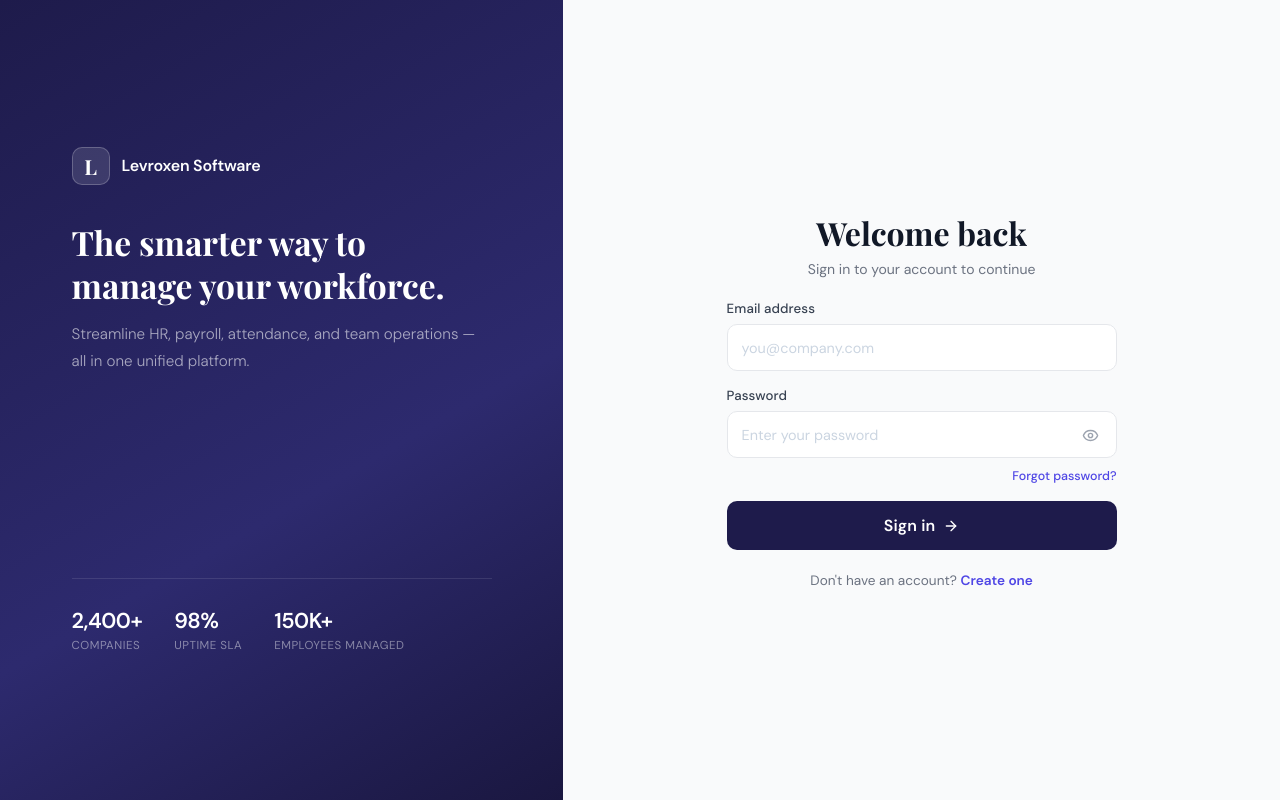
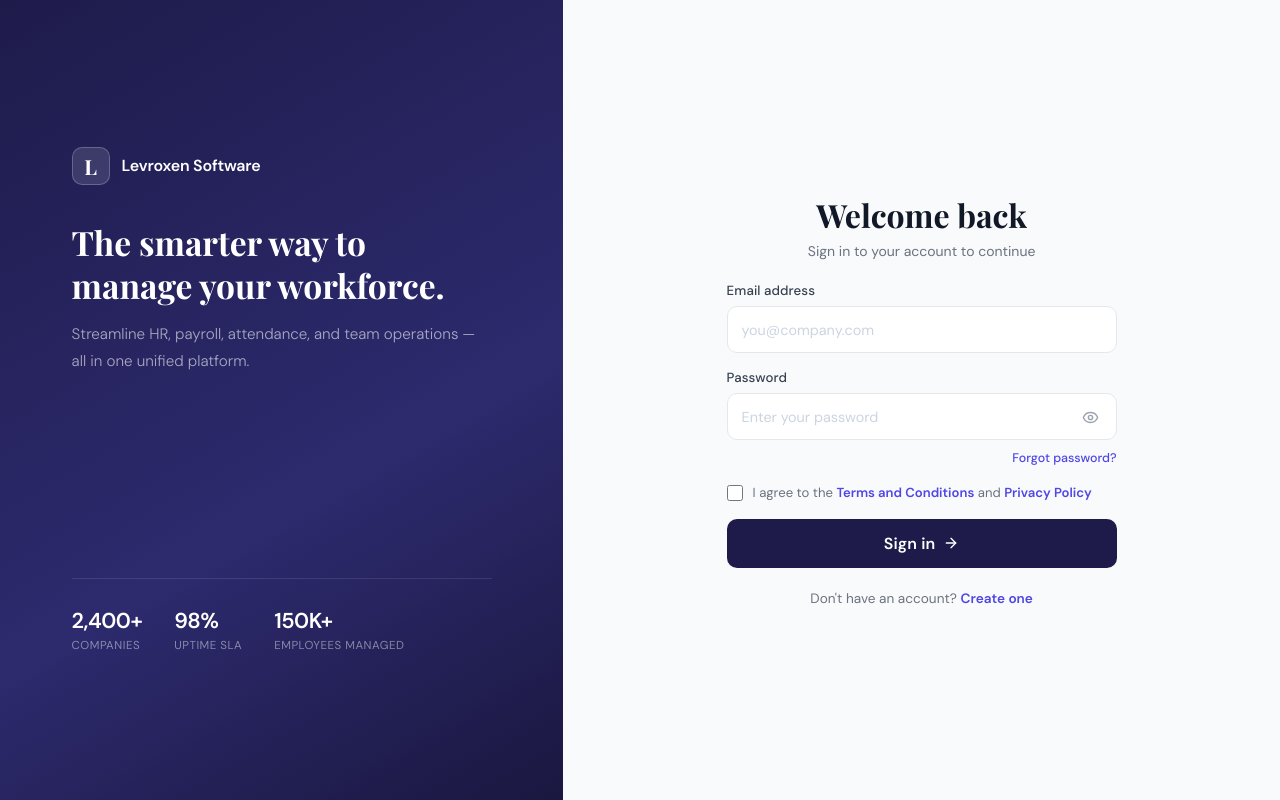
Before and after one commit to jlbgroups/HRM, a React (Vite) app in the folder hrm-frontend/: page /login in a window 1280 px wide. Built offline with nearby package versions, Linux system fonts and the light colour scheme; no server answers.

Commit message:
fix: fixed designation terms and condition profile

```diff
--- a/hrm-frontend/src/admin/employees/AddEmployeePage.jsx
+++ b/hrm-frontend/src/admin/employees/AddEmployeePage.jsx
@@ -176,7 +176,7 @@ function AddEmployee() {
     { label: "Full Name",        id: "field-name",         field: "name",         type: "text",     icon: <UserPlus size={16} aria-hidden="true" style={iconBase} />, placeholder: "John Doe", required: true },
     { label: "Work Email",       id: "field-email",        field: "email",        type: "email",    icon: <Mail size={16} aria-hidden="true" style={iconBase} />,    placeholder: "name@company.com", required: true },
     { label: "Access Password",  id: "field-password",     field: "password",     type: "password", icon: <Lock size={16} aria-hidden="true" style={iconBase} />,    placeholder: "Min. 6 characters", required: true },
-    { label: "Contact Number",   id: "field-phone",        field: "phone",        type: "tel",      icon: <Phone size={16} aria-hidden="true" style={iconBase} />,   placeholder: "+91 98765 43210", required: true },
+    { label: "Contact Number",   id: "field-phone",        field: "phone",        type: "tel",      icon: <Phone size={16} aria-hidden="true" style={iconBase} />,   placeholder: "+91 9703296994", required: true },
     { label: "Joining Date",     id: "field-joining-date", field: "joining_date", type: "date",     icon: <Calendar size={16} aria-hidden="true" style={iconBase} />, placeholder: "", required: true },
     { label: "Salary (₹)",       id: "field-salary",       field: "salary",       type: "number",   icon: <DollarSign size={16} aria-hidden="true" style={iconBase} />, placeholder: "e.g., 50000", required: false },
   ];
--- a/hrm-frontend/src/auth/Login.jsx
+++ b/hrm-frontend/src/auth/Login.jsx
@@ -11,11 +11,16 @@ function Login() {
   const [showPassword, setShowPassword] = useState(false);
   const [loading, setLoading] = useState(false);
   const [focusedField, setFocusedField] = useState(null);
+  const [termsAccepted, setTermsAccepted] = useState(false);
 
   const navigate = useNavigate();
 
   const loginUser = async (e) => {
     e.preventDefault();
+    if (!termsAccepted) {
+      alert("Please accept the Terms and Conditions to continue.");
+      return;
+    }
     setLoading(true);
     try {
       localStorage.clear();
@@ -84,6 +89,7 @@ function Login() {
         .fi1 { animation: slideIn 0.5s  ease both 0.30s; }
         .fi2 { animation: slideIn 0.5s  ease both 0.45s; }
         .fi3 { animation: slideIn 0.5s  ease both 0.60s; }
+        .f5  { animation: fadeUp  0.45s ease both 0.30s; }
 
         .submit-btn:hover:not(:disabled) {
           background: #312E81 !important;
@@ -92,6 +98,23 @@ function Login() {
         }
         .submit-btn:active { transform: translateY(0) !important; }
         .eye-btn:hover { color: #4F46E5 !important; }
+
+        .terms-checkbox-input {
+          width: 16px;
+          height: 16px;
+          accent-color: #4F46E5;
+          cursor: pointer;
+          margin: 0;
+          flex-shrink: 0;
+        }
+        .terms-label:hover { color: #374151; }
+        .terms-link {
+          color: #4F46E5;
+          text-decoration: none;
+          font-weight: 600;
+          cursor: pointer;
+        }
+        .terms-link:hover { text-decoration: underline; }
 
         ::placeholder { color: #CBD5E1; font-size: 0.9rem; }
         input, select { font-family: 'DM Sans', sans-serif; }
@@ -298,6 +321,44 @@ function Login() {
                 <div style={{ textAlign: "right", marginTop: "6px" }}>
                   <span style={s.forgotLink}>Forgot password?</span>
                 </div>
+              </div>
+
+              <div className="f5" style={{
+                display: "flex",
+                alignItems: "flex-start",
+                gap: "10px",
+                marginBottom: "1rem",
+                width: "100%",
+              }}>
+                <input
+                  type="checkbox"
+                  id="terms-checkbox"
+                  className="terms-checkbox-input"
+                  checked={termsAccepted}
+                  onChange={(e) => setTermsAccepted(e.target.checked)}
+                  disabled={loading}
+                  style={{ marginTop: "2px" }}
+                />
+                <label
+                  htmlFor="terms-checkbox"
+                  className="terms-label"
+                  style={{
+                    color: "#6B7280",
+                    fontSize: "0.82rem",
+                    lineHeight: "1.5",
+                    cursor: "pointer",
+                    userSelect: "none",
+                  }}
+                >
+                  I agree to the{" "}
+                  <a href="/terms" className="terms-link" target="_blank" rel="noopener noreferrer">
+                    Terms and Conditions
+                  </a>{" "}
+                  and{" "}
+                  <a href="/privacy" className="terms-link" target="_blank" rel="noopener noreferrer">
+                    Privacy Policy
+                  </a>
+                </label>
               </div>
 
               <div className="f4">
--- a/hrm-frontend/src/employee/profile/Profile.jsx
+++ b/hrm-frontend/src/employee/profile/Profile.jsx
@@ -5,7 +5,7 @@ import axios from "axios";
 import { KeyRound, User, Mail, Phone, Building2, Camera, Trash2, Bell } from "lucide-react";
 import { useTheme } from "../../context/ThemeContext";
 
-const API = "https://hrm-backend-vvqg.onrender.com/api/employee";
+const API = `${import.meta.env.VITE_API_URL || "https://hrm-backend-vvqg.onrender.com"}/api/employee`;
 
 const Profile = () => {
   const { isDark } = useTheme();
--- a/hrm-frontend/src/layouts/Footer.jsx
+++ b/hrm-frontend/src/layouts/Footer.jsx
@@ -4,9 +4,8 @@ import { Mail, Phone, MapPin } from "lucide-react";
 const Footer = () => {
   const companyName = "Levroxen Software Innovations";
   const email = "admin@levroxen.com";
-  const phone1 = "+91 83412 96994";
-  const phone2 = "+91 86884 56559";
-  const address = "Headquartered in USA";
+  const phone1 = "+91 9703296994";
+  const address = "905 N Pershing Ave, Salem, MO 65560-1144, United States";
   const copyright = `© ${new Date().getFullYear()} ${companyName}. All rights reserved.`;
 
   return (
@@ -272,10 +271,6 @@ const Footer = () => {
               <span className="shn-footer-contact-text">{phone1}</span>
             </div>
             <div className="shn-footer-contact-item">
-              <Phone size={16} className="shn-footer-contact-icon" aria-hidden="true" />
-              <span className="shn-footer-contact-text">{phone2}</span>
-            </div>
-            <div className="shn-footer-contact-item">
               <MapPin size={16} className="shn-footer-contact-icon" aria-hidden="true" />
               <span className="shn-footer-contact-text">{address}</span>
             </div>
--- a/hrm-frontend/src/layouts/Navbar.jsx
+++ b/hrm-frontend/src/layouts/Navbar.jsx
@@ -1,5 +1,4 @@
 import { useState } from "react";
-import logoImg from "../assets/logo.png";
 import { NavLink, Link } from "react-router-dom";
 import { Globe, X, Menu } from "lucide-react";
 import { useWebsiteSettings } from "../hook/useWebsiteSettings";
@@ -260,7 +259,7 @@ const Navbar = () => {
       <nav className="shn-navbar" role="navigation" aria-label="Main navigation">
         <div className="shn-inner">
           <Link to="/" className="shn-brand" onClick={closeMenu}>
-            <img src={logoImg} alt={appName} />
+            <img src="/logo.png" alt={appName} />
           </Link>
 
           <ul className="shn-nav-links shn-desktop-only" role="list">
--- a/hrm-frontend/src/pages/Contact.jsx
+++ b/hrm-frontend/src/pages/Contact.jsx
@@ -28,7 +28,7 @@ const Contact = () => {
     {
       icon: Phone,
       label: "Call Support",
-      value: s?.phone || "+91 98765 43210",
+      value: s?.phone || "+91 9703296994",
       color: "#4F46E5",
       bg: "#EEF2FF",
       valueColor: "#059669",
@@ -44,7 +44,7 @@ const Contact = () => {
     {
       icon: MapPin,
       label: "Head Office",
-      value: s?.address || "Business Bay, Dubai / Kuppam, India",
+      value: s?.address || "905 N Pershing Ave, Salem, MO 65560-1144, United States",
       color: "#4F46E5",
       bg: "#EEF2FF",
       valueColor: "#6B7280",
--- a/hrm-frontend/src/superadmin/saas/WebsiteSettingsPage.jsx
+++ b/hrm-frontend/src/superadmin/saas/WebsiteSettingsPage.jsx
@@ -22,16 +22,16 @@ const DEFAULTS = {
   footer: {
     companyName: "Levroxen Software Innovations",
     tagline: "Next-gen HR management for modern businesses.",
-    email: "admin@levroxen.com", phone: "+91 98765 43210",
-    address: "Business Bay, Dubai / Kuppam, India",
+    email: "admin@levroxen.com", phone: "+91 9703296994",
+    address: "905 N Pershing Ave, Salem, MO 65560-1144, United States",
     copyright: "© 2025 Levroxen Software Innovations. All rights reserved.",
     logo: "",
   },
   contact: {
     title: "Get in Touch",
     subtitle: "Have questions about our HR modules? Our team is ready to help.",
-    email: "admin@levroxen.com", phone: "+91 98765 43210",
-    address: "Business Bay, Dubai / Kuppam, India",
+    email: "admin@levroxen.com", phone: "+91 9703296994",
+    address: "905 N Pershing Ave, Salem, MO 65560-1144, United States",
   },
   pricing: {
     title: "Simple, Scalable Pricing",
```
Also changed, not shown: hrm-frontend/src/Designations.jsx (+22 -12 lines).
